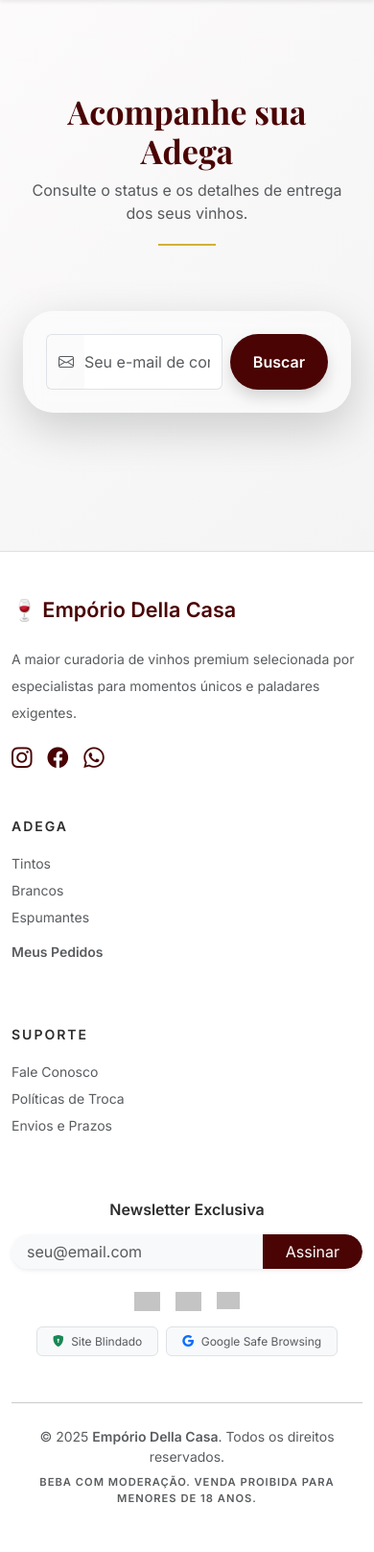
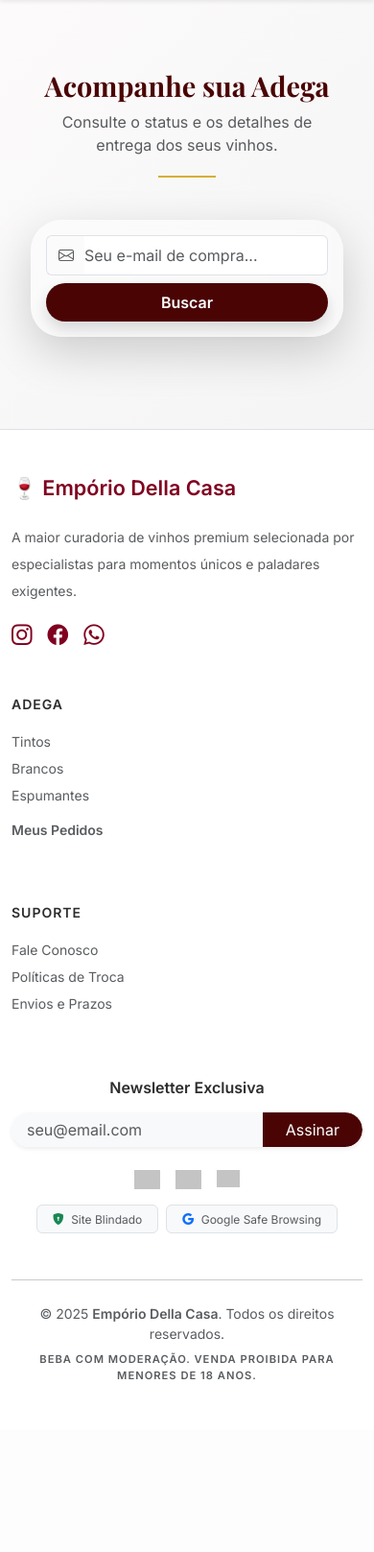
Before and after one commit to arnoldcainan/emporio_della_casa, a Django app: page /orders/rastrear/ in a window 390 px wide. Shown: the part 65-1682 px from the top of the page at 96% size. After the commit the page ends 1503 px from the top, so only its background shows below. Run offline with Django 5.2, Linux system fonts and the light colour scheme; grey boxes are pictures that could not be loaded.

Commit message:
feat(track): responsive tracking UI with delivery status, tracking codes, and estimated dates

```diff
--- a/orders/templates/orders/track.html
+++ b/orders/templates/orders/track.html
@@ -1,39 +1,43 @@
 {% extends 'base.html' %}
 
 {% block content %}
-<div class="container py-5 fade-in">
+<div class="container py-4 py-md-5 fade-in">
     <div class="row justify-content-center">
-        <div class="col-md-8 text-center mb-5">
-            <h1 class="display-4 fw-bold" style="color: var(--burgundy);">Acompanhe sua Adega</h1>
-            <p class="text-muted">Consulte o status e os detalhes de entrega dos seus vinhos.</p>
+        <div class="col-md-8 text-center mb-4 mb-md-5">
+            <h1 class="display-5 fw-bold" style="color: var(--burgundy);">Acompanhe sua Adega</h1>
+            <p class="text-muted px-3">Consulte o status e os detalhes de entrega dos seus vinhos.</p>
             <div style="height: 2px; width: 60px; background: var(--gold); margin: 20px auto;"></div>
         </div>
 
-        <div class="col-md-6 mb-5">
-            <div class="card border-0 shadow-lg p-4 rounded-5 glass-card">
-                <form method="get" action="." class="d-flex gap-2">
-                    <div class="input-group">
-                        <span class="input-group-text bg-transparent border-end-0 text-muted">
-                            <i class="bi bi-envelope"></i>
-                        </span>
-                        <input type="email" name="email" class="form-control border-start-0 ps-0 py-3"
-                               placeholder="Seu e-mail de compra..." required value="{{ email|default:'' }}">
+        <div class="col-md-6 mb-4 mb-md-5">
+            <div class="card border-0 shadow-lg p-3 p-md-4 rounded-5 glass-card mx-2">
+                <form method="get" action="." class="row g-2">
+                    <div class="col-12 col-sm-9">
+                        <div class="input-group">
+                            <span class="input-group-text bg-transparent border-end-0 text-muted">
+                                <i class="bi bi-envelope"></i>
+                            </span>
+                            <input type="email" name="email" class="form-control border-start-0 ps-0 py-2 py-md-3"
+                                   placeholder="Seu e-mail de compra..." required value="{{ email|default:'' }}">
+                        </div>
                     </div>
-                    <button type="submit" class="btn btn-burgundy px-4 fw-bold shadow">Buscar</button>
+                    <div class="col-12 col-sm-3">
+                        <button type="submit" class="btn btn-burgundy w-100 py-2 py-md-3 fw-bold shadow">Buscar</button>
+                    </div>
                 </form>
             </div>
         </div>
 
         {% if email %}
-            <div class="col-12 mt-4">
+            <div class="col-12">
                 <h3 class="fw-bold mb-4 text-center" style="color: var(--burgundy);">Pedidos encontrados</h3>
 
                 {% if orders %}
-                    <div class="row">
+                    <div class="row g-4">
                         {% for order in orders %}
-                        <div class="col-md-6 mb-4">
-                            <div class="card border-0 shadow-sm rounded-4 overflow-hidden h-100 bg-white">
-                                <div class="card-header border-0 p-4 d-flex justify-content-between align-items-center"
+                        <div class="col-lg-6">
+                            <div class="card border-0 shadow-sm rounded-4 overflow-hidden h-100 bg-white order-card">
+                                <div class="card-header border-0 p-4 d-flex flex-wrap justify-content-between align-items-center gap-2"
                                      style="background: rgba(74, 4, 4, 0.03);">
                                     <div>
                                         <span class="text-muted small d-block text-uppercase ls-2">Pedido #{{ order.id }}</span>
@@ -41,64 +45,70 @@
                                     </div>
                                     <div class="badge rounded-pill px-3 py-2
                                         {% if order.paid %}bg-success{% else %}bg-warning text-dark{% endif %} shadow-sm">
-                                        {% if order.paid %}PAGO{% else %}PENDENTE{% endif %}
+                                        {% if order.paid %}PAGO{% else %}AGUARDANDO PAGAMENTO{% endif %}
                                     </div>
                                 </div>
 
-                                <div class="card-body p-4">
-                                    <h6 class="fw-bold text-muted mb-3 small text-uppercase ls-2">Itens Selecionados:</h6>
+                                <div class="card-body p-3 p-md-4">
+                                    <h6 class="fw-bold text-muted mb-3 small text-uppercase ls-2">Itens:</h6>
                                     <ul class="list-unstyled mb-4">
                                         {% for item in order.items.all %}
-                                        <li class="d-flex justify-content-between mb-2 border-bottom pb-2 border-light">
-                                            <span class="small text-truncate me-2">{{ item.quantity }}x {{ item.product.name }}</span>
+                                        <li class="d-flex justify-content-between align-items-center mb-2 border-bottom pb-2 border-light">
+                                            <span class="small text-truncate me-2" style="max-width: 70%;">{{ item.quantity }}x {{ item.product.name }}</span>
                                             <span class="fw-bold text-dark small">R$ {{ item.get_cost }}</span>
                                         </li>
                                         {% endfor %}
                                     </ul>
 
                                     <div class="p-3 rounded-4 bg-light mb-4">
-                                        <div class="d-flex justify-content-between mb-1">
-                                            <span class="small text-muted">Método de Envio:</span>
+                                        <div class="d-flex justify-content-between mb-2">
+                                            <span class="small text-muted">Envio:</span>
                                             <span class="small fw-bold text-uppercase">{{ order.get_shipping_method_display }}</span>
                                         </div>
-                                        <div class="d-flex justify-content-between mb-1">
-                                            <span class="small text-muted">Custo de Frete:</span>
-                                            <span class="small fw-bold">R$ {{ order.shipping_cost }}</span>
+
+                                        <div class="d-flex justify-content-between mb-2">
+                                            <span class="small text-muted">Previsão:</span>
+                                            <span class="small fw-bold">
+                                                {% if order.paid and order.estimated_delivery_date %}
+                                                    <span class="text-success"><i class="bi bi-truck me-1"></i> Até {{ order.estimated_delivery_date|date:"d/m/Y" }}</span>
+                                                {% else %}
+                                                    <span class="text-muted italic">Pós-pagamento</span>
+                                                {% endif %}
+                                            </span>
                                         </div>
 
-                                        {% if order.estimated_delivery_date %}
-                                        <div class="d-flex justify-content-between mt-2 pt-2 border-top border-secondary-subtle">
-                                            <span class="small text-muted">Previsão de Entrega:</span>
-                                            <span class="small fw-bold">
-                                                {% if order.paid and order.estimated_delivery_date %}
-                                                    <span class="text-success">
-                                                        <i class="bi bi-truck me-1"></i> Até {{ order.estimated_delivery_date|date:"d/m/Y" }}
-                                                    </span>
-                                                {% else %}
-                                                    <span class="text-muted italic">Calculada após o pagamento</span>
-                                                {% endif %}
-                                            </span>
+                                        {% if order.tracking_code %}
+                                        <div class="mt-3 pt-3 border-top border-2 border-white d-flex justify-content-between align-items-center">
+                                            <div>
+                                                <span class="small text-muted d-block">Rastreio:</span>
+                                                <strong class="small">{{ order.tracking_code }}</strong>
+                                            </div>
+                                            <a href="https://www.linkcorreios.com.br/{{ order.tracking_code }}" target="_blank" class="btn btn-sm btn-burgundy rounded-pill px-3">
+                                                Rastrear <i class="bi bi-box-arrow-up-right ms-1"></i>
+                                            </a>
                                         </div>
                                         {% endif %}
                                     </div>
 
-                                    <div class="d-flex justify-content-between align-items-center">
-                                        <span class="h6 fw-bold mb-0">Total Pago</span>
-                                        <span class="h5 fw-bold" style="color: var(--burgundy);">R$ {{ order.get_total_cost }}</span>
+                                    <div class="mb-2">
+                                        <div class="d-flex justify-content-between small fw-bold mb-2 text-uppercase" style="font-size: 0.65rem; letter-spacing: 1px;">
+                                            <span style="color: var(--burgundy);">Processando</span>
+                                            <span class="{% if order.status == 'shipped' or order.status == 'delivered' %}text-burgundy{% else %}text-muted{% endif %}">Enviado</span>
+                                            <span class="{% if order.status == 'delivered' %}text-burgundy{% else %}text-muted{% endif %}">Entregue</span>
+                                        </div>
+                                        <div class="progress rounded-pill" style="height: 8px; background-color: #e9ecef;">
+                                            <div class="progress-bar" role="progressbar"
+                                                 style="width: {% if order.status == 'delivered' %}100%{% elif order.status == 'shipped' %}66%{% elif order.paid %}33%{% else %}10%{% endif %};
+                                                        background: var(--burgundy); transition: width 1s ease;"
+                                                 aria-valuenow="50" aria-valuemin="0" aria-valuemax="100"></div>
+                                        </div>
                                     </div>
                                 </div>
 
-                                <div class="px-4 pb-4">
-                                    <div class="progress rounded-pill" style="height: 6px;">
-                                        <div class="progress-bar" role="progressbar"
-                                             style="width: {% if order.paid %}66%{% else %}15%{% endif %};
-                                                    background: var(--gold);"
-                                             aria-valuenow="50" aria-valuemin="0" aria-valuemax="100"></div>
-                                    </div>
-                                    <div class="d-flex justify-content-between mt-2" style="font-size: 0.7rem; font-weight: 600; text-transform: uppercase; color: #aaa;">
-                                        <span style="color: var(--burgundy);">Recebido</span>
-                                        <span style="{% if order.paid %}color: var(--burgundy);{% endif %}">Pago</span>
-                                        <span>Entregue</span>
+                                <div class="card-footer bg-white border-0 p-4 pt-0">
+                                    <div class="d-flex justify-content-between align-items-center border-top pt-3">
+                                        <span class="fw-bold text-muted">Total Pago</span>
+                                        <span class="h4 fw-bold mb-0" style="color: var(--burgundy);">R$ {{ order.get_total_cost }}</span>
                                     </div>
                                 </div>
                             </div>
@@ -106,9 +116,9 @@
                         {% endfor %}
                     </div>
                 {% else %}
-                    <div class="text-center py-5 glass-card rounded-5 border-0 shadow-sm">
+                    <div class="text-center py-5 glass-card rounded-5 border-0 shadow-sm mx-2">
                         <i class="bi bi-search display-4 text-muted opacity-25"></i>
-                        <h5 class="mt-4 text-muted">Nenhum pedido encontrado para este e-mail.</h5>
+                        <h5 class="mt-4 text-muted">Nenhum pedido encontrado.</h5>
                     </div>
                 {% endif %}
             </div>
@@ -123,5 +133,13 @@
         backdrop-filter: blur(10px);
         border: 1px solid rgba(255, 255, 255, 0.3);
     }
+    .order-card { transition: transform 0.3s ease; }
+    .order-card:hover { transform: translateY(-5px); }
+    .text-burgundy { color: #800020 !important; }
+
+    @media (max-width: 576px) {
+        .display-5 { font-size: 1.8rem; }
+        .ls-2 { letter-spacing: 1px; }
+    }
 </style>
 {% endblock %}
```
Also changed, not shown: orders/admin.py (+12 -5 lines), orders/models.py (+11 -1 lines), orders/migrations/0013_order_status_order_tracking_code.py (added).
